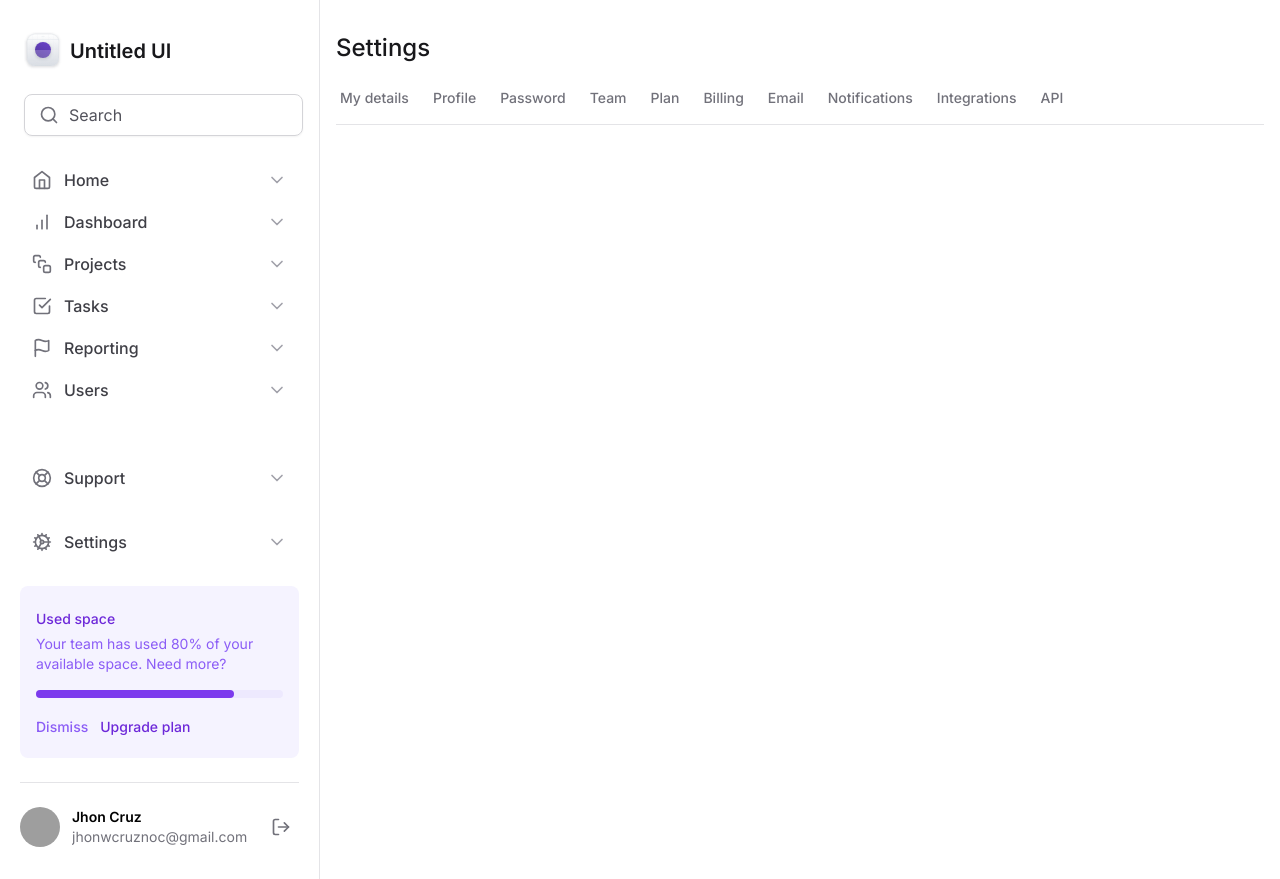
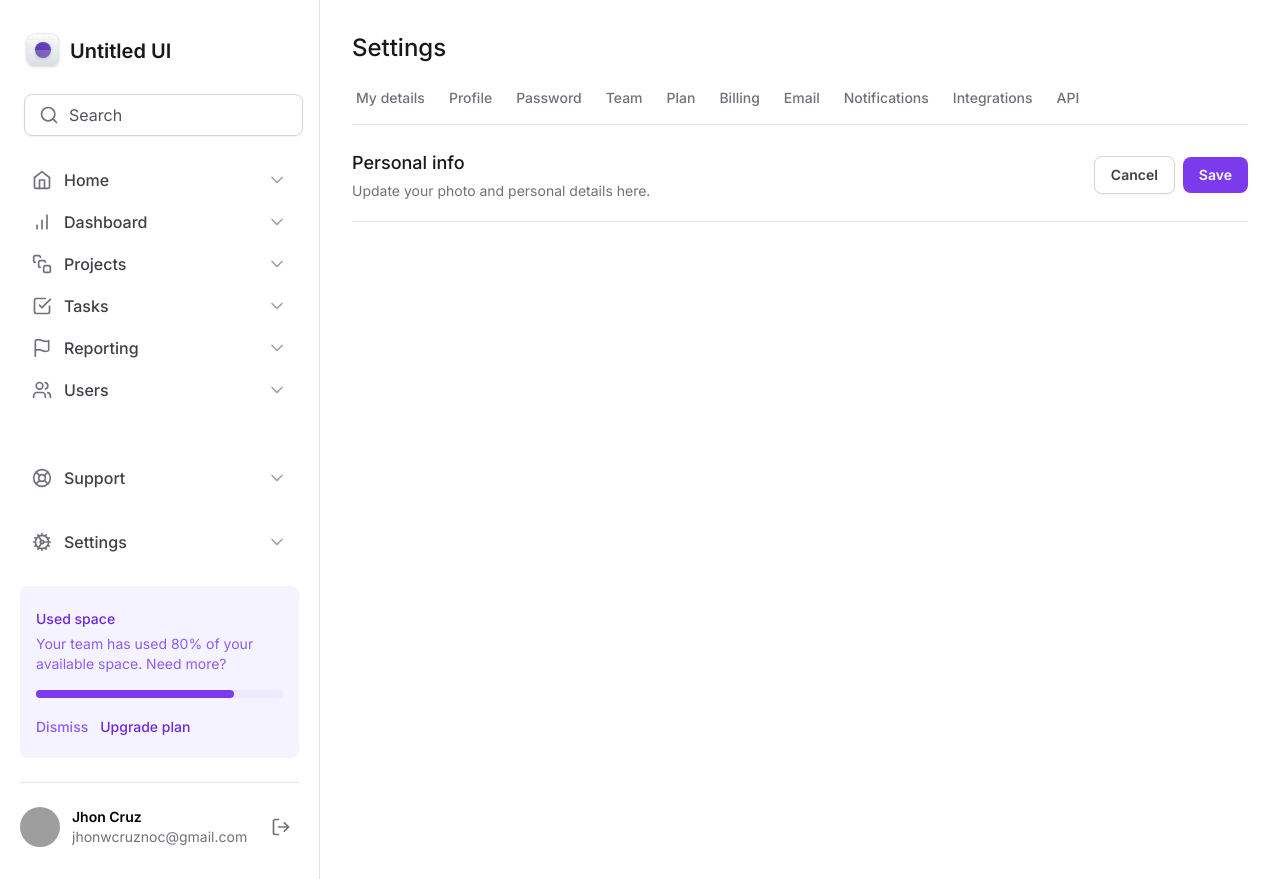
Before and after one commit to jaomuro/training-tailwindcss, a Next.js app: page / in a window 1280 px wide. Built offline with nearby package versions, Linux system fonts and the light colour scheme; grey boxes are pictures that could not be loaded.

Commit message:
Adiciona estrutura inicial do form

```diff
--- a/src/app/layout.tsx
+++ b/src/app/layout.tsx
@@ -20,7 +20,7 @@
       <body className={inter.className}>
       <div  className="min-h-screen grid grid-cols-app">
         <Sidebar></Sidebar>
-        <main className="px-4 pb-12 pt-8">
+        <main className="px-8 pb-12 pt-8">
         {children}
         </main>
       </div>
--- a/src/app/page.tsx
+++ b/src/app/page.tsx
@@ -2,11 +2,34 @@
 
 export default function Home() {
   return (
-    <div>
       <>
       <h1 className="font-medium text-zinc-900 text-2xl">Settings</h1>
       <SettingsTabs />
+
+
+
+      <div className='mt-6  flex flex-col'>
+
+        <div className='flex items-center justify-between border-b border-zinc-200 pb-5'>
+
+          <div className='space-y-1'>
+            <h2 className='text-lg font-medium text-zinc-900'>Personal info</h2>
+            <p className='text-sm text-zinc-500'>Update your photo and personal details here.</p>
+          </div>
+
+          <div className='flex items-center gap-2'>
+            <button type='button' className='rounded-lg px-4 py-2 text-sm font-semibold shadow-sm border border-zinc-300 text-zinc-700 hover:bg-zinc-50'>Cancel</button>
+            <button type='submit' form='settings' className='rounded-lg px-4 py-2 text-sm font-semibold shadow-sm bg-violet-600 text-white hover:bg-violet-700'>Save</button>
+          </div>
+
+        </div>
+
+        <form id='settings' className='mt-6 flex flex-col w-full'>
+
+        </form>
+      </div>
+
+
       </>
-    </div>
   )
 }
```
